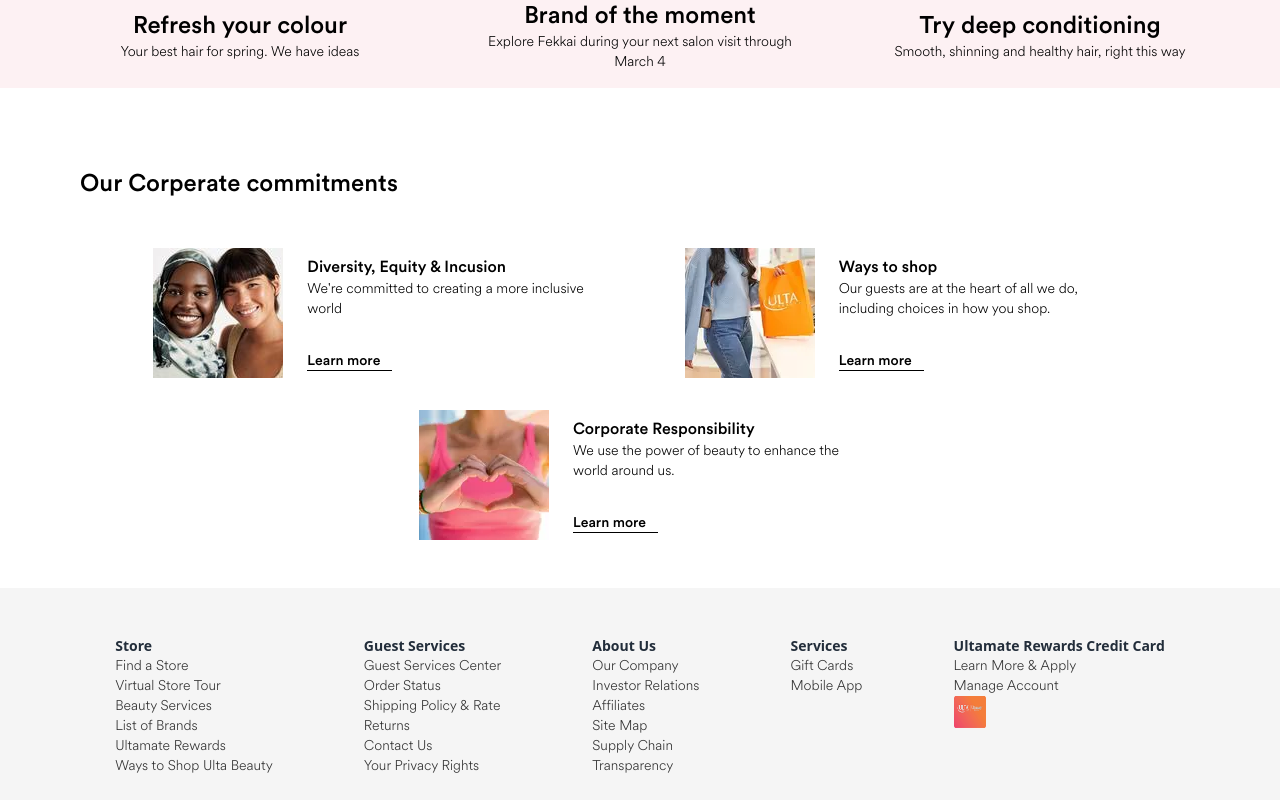
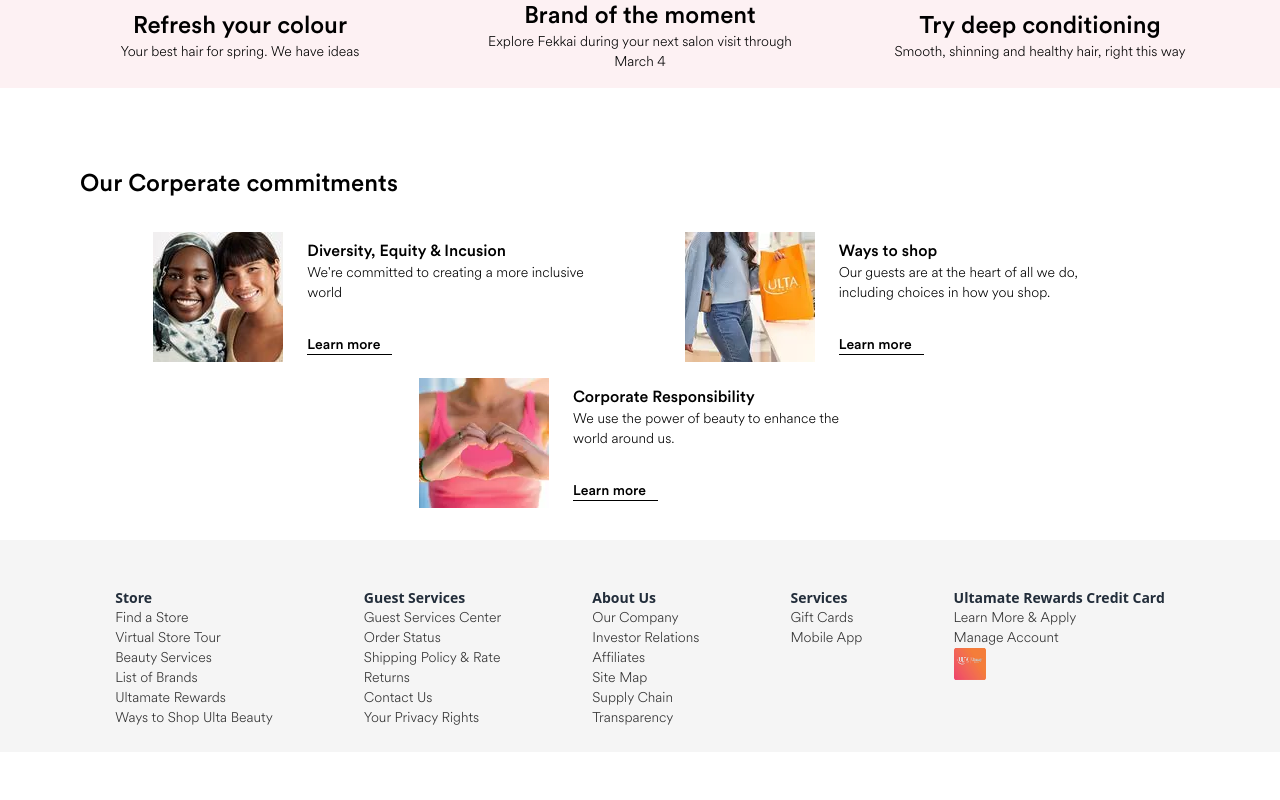
Before and after one commit to D3troit98/ultaclone, a Next.js app: page / in a window 1280 px wide. Shown: the part 5259-6059 px from the top of the page. After the commit the page ends 6011 px from the top, so only its background shows below. Built offline with nearby package versions, Linux system fonts and the light colour scheme.

Commit message:
commitments gap

```diff
--- a/src/components/Commitments.tsx
+++ b/src/components/Commitments.tsx
@@ -13,8 +13,8 @@
         </h1>
       </div>
 
-      <div className="flex flex-wrap justify-evenly items-start mt-4 lg:mt-8">
-        <div className="flex justify-center items-center p-4 ">
+      <div className="flex flex-wrap justify-evenly items-start mt-4 lg:mt-8 gap-2 lg:gap-4">
+        <div className="flex  items-center  ">
           <div className=" w-auto h-auto mr-3 lg:mr-6 ">
             <Image
               src={Evergreen}
@@ -43,7 +43,7 @@
           </div>
         </div>
 
-        <div className="flex justify-center items-center p-4 ">
+        <div className="flex justify-center items-center  ">
           <div className=" w-auto h-auto mr-3 lg:mr-6 ">
             <Image
               src={Evergreen2}
@@ -73,7 +73,7 @@
           </div>
         </div>
 
-        <div className="flex justify-center items-center p-4 ">
+        <div className="flex justify-center items-center ">
           <div className=" w-auto h-auto mr-3 lg:mr-6 ">
             <Image
               src={Evergreen3}
```
